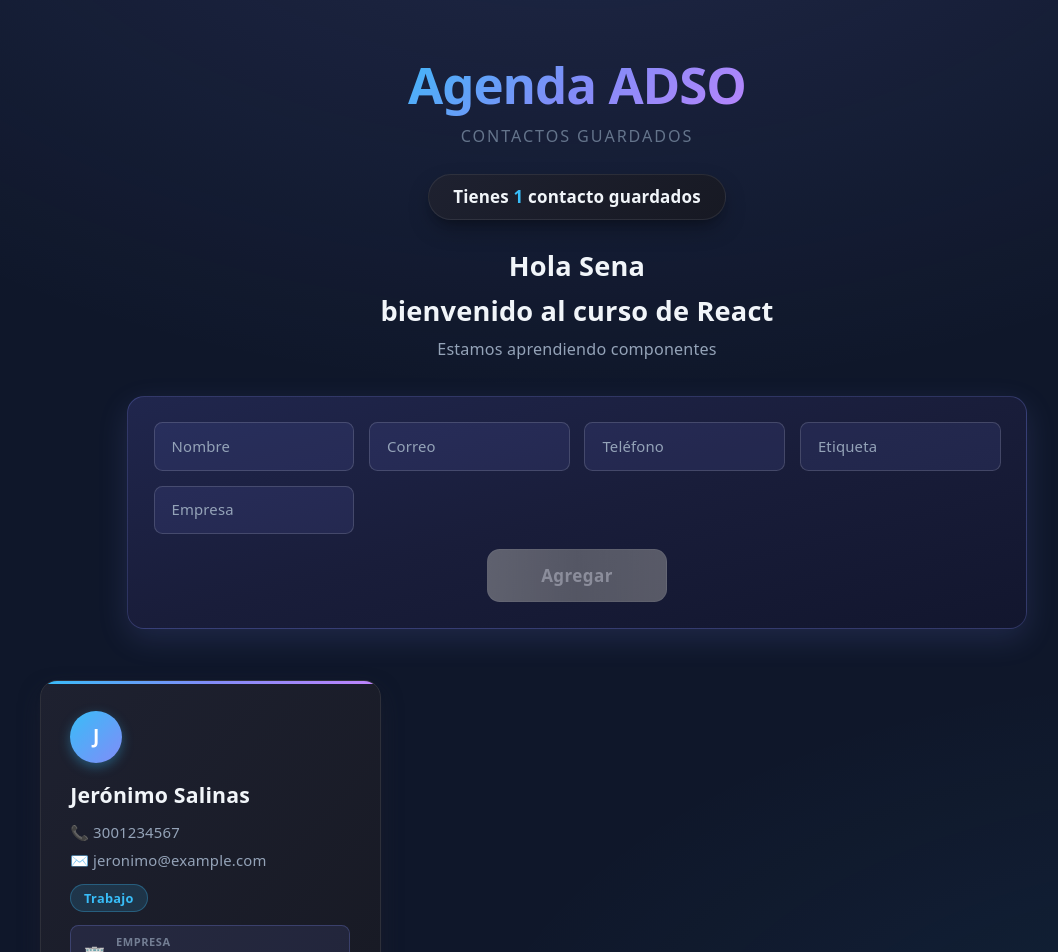
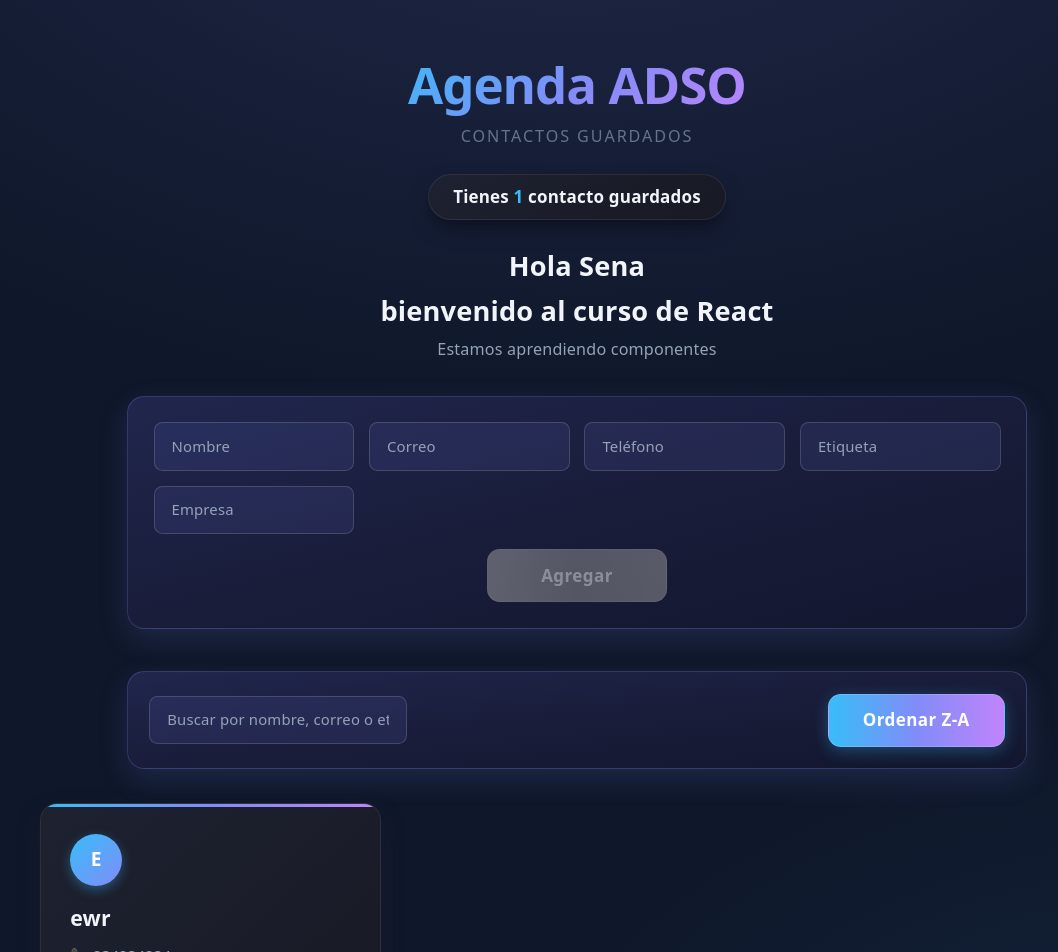
Before and after one commit to salinasjeronimo579-netizen/proyecto-react, a React (Vite) app: page / in a window 1280 px wide. Shown: the top 952 px of the page, without its empty margins (63-1121 px from the left). Built offline with nearby package versions, Linux system fonts and the light colour scheme; data requests are answered from the project's data file.

Commit message:
correción de errores en filtros

```diff
--- a/db.json
+++ b/db.json
@@ -1,12 +1,12 @@
 {
   "contactos": [
     {
-      "id": "1",
-      "nombre": "Jerónimo Salinas",
-      "correo": "jeronimo@example.com",
-      "telefono": "3001234567",
-      "etiqueta": "Trabajo",
-      "empresa": "ADSO"
+      "nombre": "ewr",
+      "correo": "werwr@gmas.cpm",
+      "telefono": "234234234",
+      "etiqueta": "ewrwer",
+      "empresa": "",
+      "id": "Uz_GpJaLOq4"
     }
   ],
   "$schema": "./node_modules/json-server/schema.json"
--- a/src/App.jsx
+++ b/src/App.jsx
@@ -3,10 +3,31 @@ import ContactoCard from "./components/ContactoCard";
 import "./App.css";
 import useContactosApi from "./hooks/useContactosApi";
 import { ContactoFormulario } from "./components/ContactoFormulario";
+import { useState } from "react";
+import { ContactoBuscador } from "./components/ContactoBuscador";
 
 function App() {
 
   const { contactos, cargando, error, AgregarContacto, EliminarContacto } = useContactosApi();
+
+  const [busqueda, setBusqueda] = useState("");
+  const [ordenAsc, setOrdenAsc] = useState(true);
+
+  const contactosFiltrados = contactos.filter((c) => {
+    const termino = busqueda.toLowerCase();
+    const nombre = c.nombre.toLowerCase();
+    const correo = (c.correo || "").toLowerCase();
+    const etiqueta = (c.etiqueta || "").toLowerCase();
+    return nombre.includes(termino) || correo.includes(termino) || etiqueta.includes(termino);
+  });
+
+  const contactosOrdenados = [...contactosFiltrados].sort((a, b) => {
+    const nombreA = a.nombre.toLowerCase();
+    const nombreB = b.nombre.toLowerCase();
+    if (nombreA < nombreB) return ordenAsc ? -1 : 1;
+    if (nombreA > nombreB) return ordenAsc ? 1 : -1;
+    return 0;
+  });
 
   const EliminarContactoId = (id) => {
     EliminarContacto(id);
@@ -27,6 +48,13 @@ function App() {
         OnAgregar={AgregarContacto}
       />
 
+      <ContactoBuscador
+        busqueda={busqueda}
+        setBusqueda={setBusqueda}
+        ordenAsc={ordenAsc}
+        setOrdenAsc={setOrdenAsc}
+      />
+
       {cargando && (
         <p className="text-center text-slate-soft">Cargando contactos...</p>
       )}
@@ -34,24 +62,27 @@ function App() {
         <p className="text-center text-red-400">Error: {error}</p>
       )}
 
+      {!cargando && contactosOrdenados.length === 0 ? (
+        <p className="text-center text-slate-soft">
+          No se encontraron contactos que coincidan con la búsqueda.
+        </p>
+      ) : (
         <div className="mx-auto grid w-full max-w-[1100px] grid-cols-[repeat(auto-fill,minmax(260px,1fr))] gap-6 py-2 pb-12">
-        {contactos.map((contacto) =>(
+          {contactosOrdenados.map((contacto) => (
             <ContactoCard
               key={contacto.id}
               nombre={contacto.nombre}
               correo={contacto.correo}
               telefono={contacto.telefono}
               etiqueta={contacto.etiqueta}
-          empresa = {contacto.empresa}
+              empresa={contacto.empresa}
               onEliminar={() => EliminarContactoId(contacto.id)}
             />
           ))}
         </div>
-
+      )}
     </>
   );
-
-
 }
 
 export default App;
```
Lines whose indentation alone changed are shown as unchanged.
